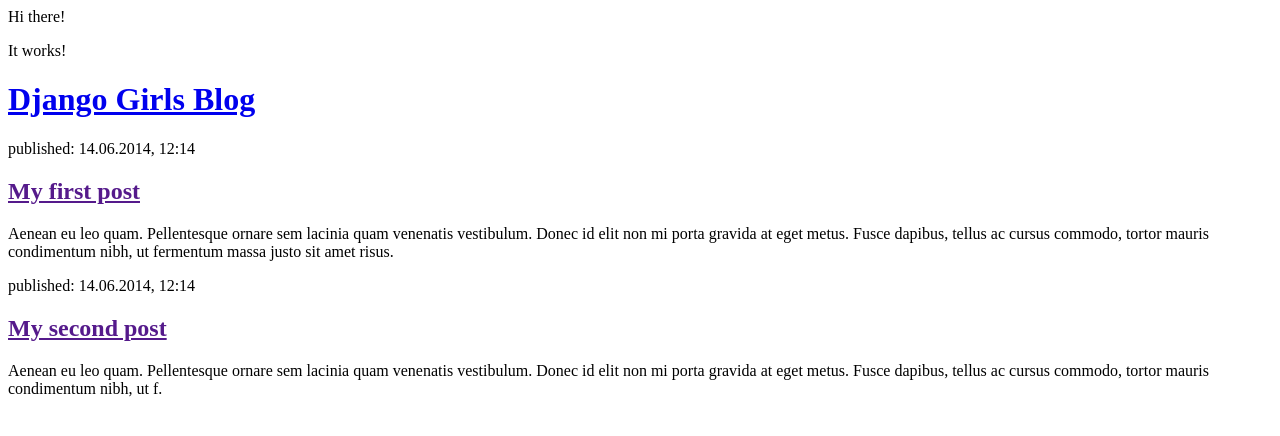
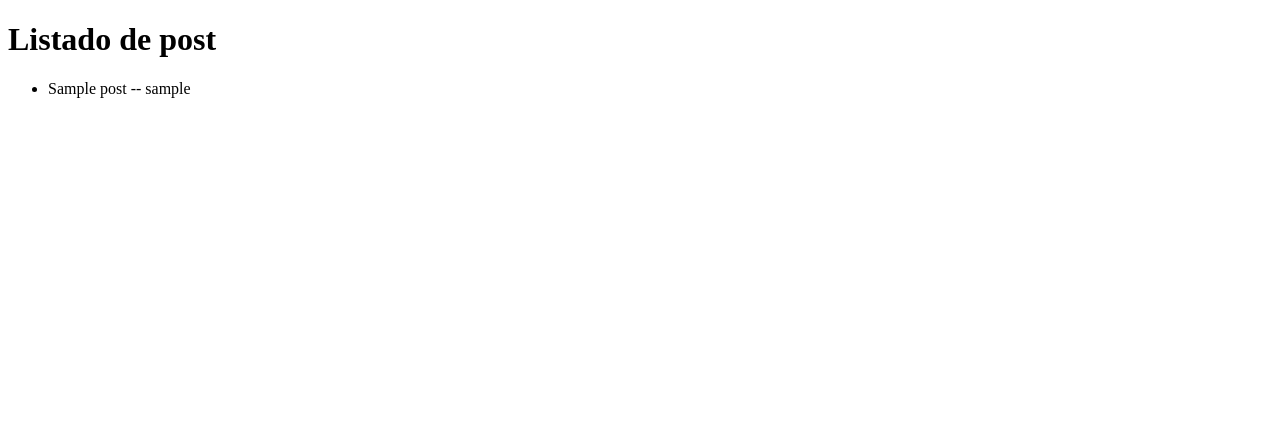
Before and after one commit to MIGUELZ-4/DJANGOGIRLS, a Django app: page / in a window 1280 px wide. Shown: the top 436 px of the page. Run offline with Django 3.2, Linux system fonts and the light colour scheme; tables that the repository leaves empty hold one stand-in row (values such as "Sample post").

Commit message:
cambios hechos mie-10

```diff
--- a/blog/templates/blog/post_list.html
+++ b/blog/templates/blog/post_list.html
@@ -1,28 +1,21 @@
-<html>
-<body>
-    <p>Hi there!</p>
-    <p>It works!</p>
-</body>
-</html>
-<html>
+<!DOCTYPE html>
+<html lang="en">
 <head>
-        <title>Django Girls blog</title>
+    <meta charset="UTF-8">
+    <meta nyame="viewport" content="width=device-width, initial-scale=1.0">
+    <title>Todos los post</title>
 </head>
 <body>
     <div>
-            <h1><a href="/">Django Girls Blog</a></h1>
+        <h1>Listado de post</h1>
     </div>
+    <div>
+        <ul>
+            {% for post in posts %}
+                <li>{{ post.title }} -- {{ post.author }}</li>
+            {% endfor %}
+        </ul>
 
-        <div>
-            <p>published: 14.06.2014, 12:14</p>
-            <h2><a href="">My first post</a></h2>
-            <p>Aenean eu leo quam. Pellentesque ornare sem lacinia quam venenatis vestibulum. Donec id elit non mi porta gravida at eget metus. Fusce dapibus, tellus ac cursus commodo, tortor mauris condimentum nibh, ut fermentum massa justo sit amet risus.</p>
-        </div>
-
-        <div>
-            <p>published: 14.06.2014, 12:14</p>
-            <h2><a href="">My second post</a></h2>
-            <p>Aenean eu leo quam. Pellentesque ornare sem lacinia quam venenatis vestibulum. Donec id elit non mi porta gravida at eget metus. Fusce dapibus, tellus ac cursus commodo, tortor mauris condimentum nibh, ut f.</p>
     </div>
 </body>
 </html>
--- a/blog/views.py
+++ b/blog/views.py
@@ -1,5 +1,7 @@
 from django.shortcuts import render
-
+from django.utils import timezone
+from .models import Post
 # Create your views here.
 def post_list(request):
-    return render(request, 'blog/post_list.html', {})
+    posts = Post.objects.filter(published_date__lte=timezone.now()).order_by('published_date')
+    return render(request , 'blog/post_list.html', {'posts': posts })
```
Also changed, not shown: blog/static/css/blog.css (added). Lines whose indentation alone changed are shown as unchanged.
